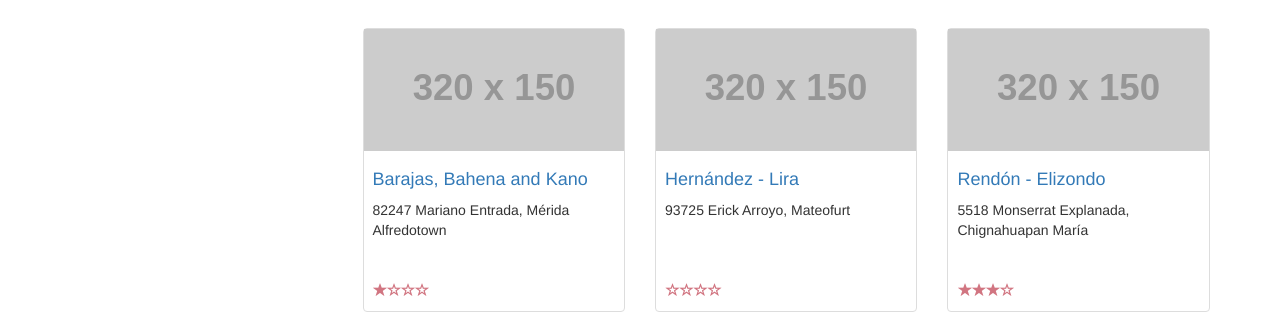
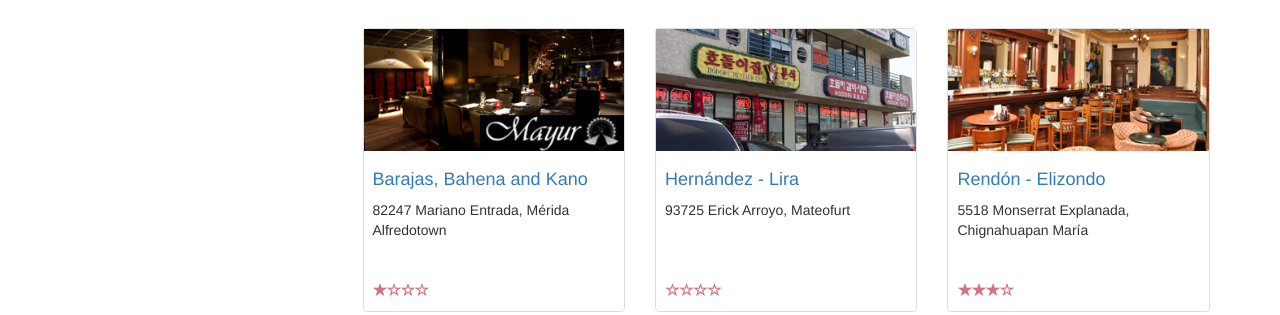
Before and after one commit to Quantum-Droid/Quantum-Droid.github.io, a plain HTML site: page index.html in a window 1280 px wide. Shown: the part 708-1023 px from the top of the page. Drawn offline with Linux system fonts and the light colour scheme; placeholder pictures from the web are drawn by us.

Commit message:
Adding random images to restaurant cells.

```diff
--- a/index.html
+++ b/index.html
@@ -121,20 +121,20 @@
                     <script type="text/javascript">
                         $(document).ready(function () {
                             function drawStarts(rating) {
-                                var result =    '<div class="ratings">' +
-                                                    '<p>';
+                                var result = '<div class="ratings"> <p>';
                                 for (var i = 0; i<rating; i++) {
                                     result += '<span class="glyphicon glyphicon-star"></span>';
                                 }
                                 for (var j = rating; j<4; j++) {
                                     result += '<span class="glyphicon glyphicon-star-empty"></span>';
                                 }
-                                result +=   '</p>' +
-                                                '</div>';
+                                result += '</p> </div>';
                                 return result;
                             }
 
-                            var restaurantCells = ''
+                            function drawRandomImage() {
+                                return '<img src="resources/img/restaurants/' + restaurantImages[Math.floor(Math.random() * 10)] + '" alt="">'
+                            }
 
                             $.each(melpData, function(index, value) {
                                 var name = value.name;
@@ -142,10 +142,10 @@
                                 var address = value.address;
                                 var rating = value.rating;
 
-                                restaurantCells += '\n' +
+                                var restaurantCells = '\n' +
                                     '<div class="col-sm-4 col-lg-4 col-md-4">' +
                                         '<div class="thumbnail">' +
-                                            '<img src="http://placehold.it/320x150" alt="">' +
+                                            drawRandomImage() +
                                             '<div class="caption">' +
                                                 '<h4><a href="#">' + name + '</a>' +
                                                 '</h4>' +
@@ -153,10 +153,10 @@
                                             '</div>' +
                                             drawStarts(rating) +
                                         '</div>' +
-                                    '</div>'
+                                    '</div>';
+
+                                $('#table-restaurants').append(restaurantCells);
                             });
-
-                            $('#table-restaurants').append(restaurantCells);
                         });
                     </script>
 
```
Also changed, not shown: resources/data_melp.js.
